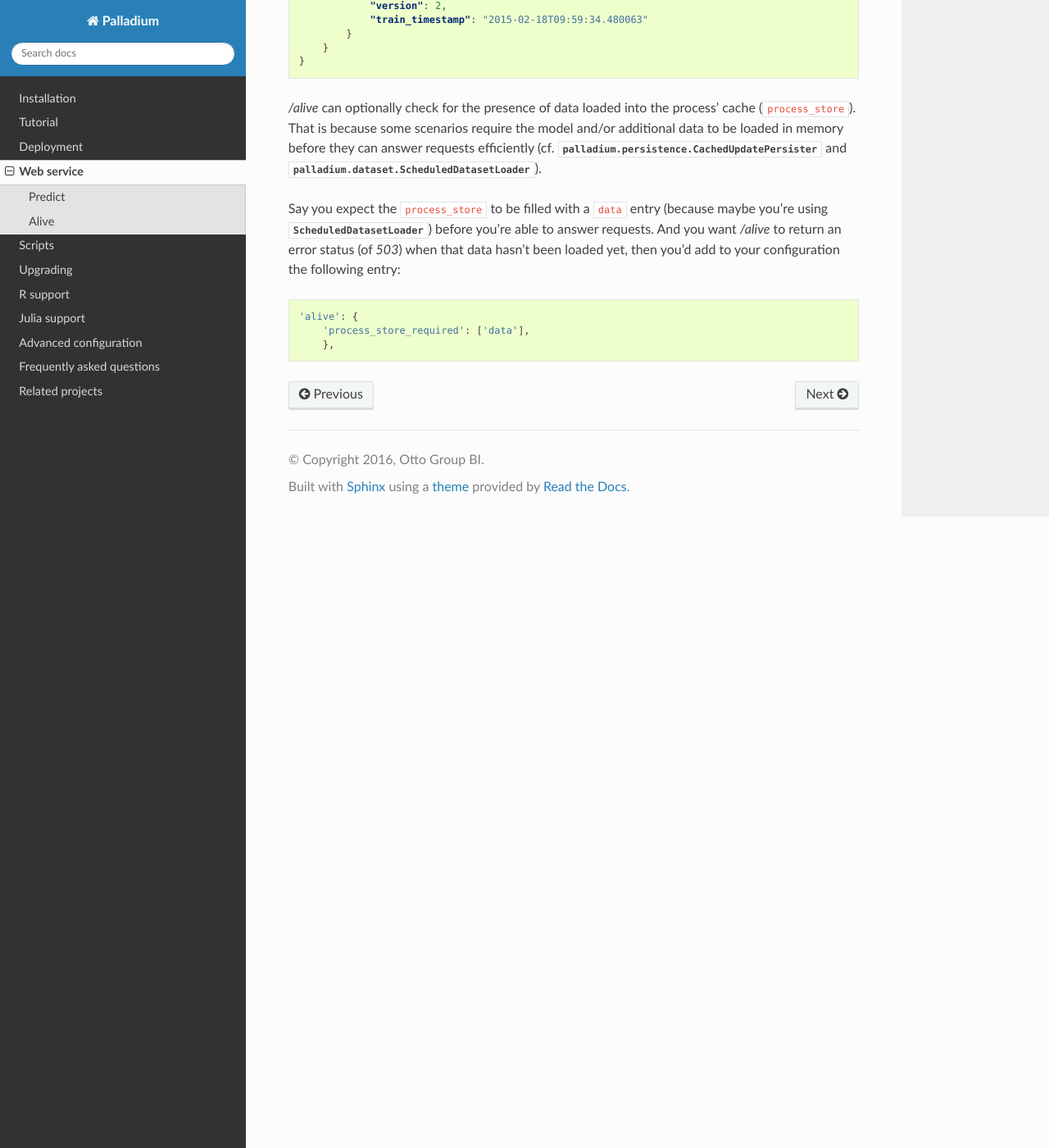
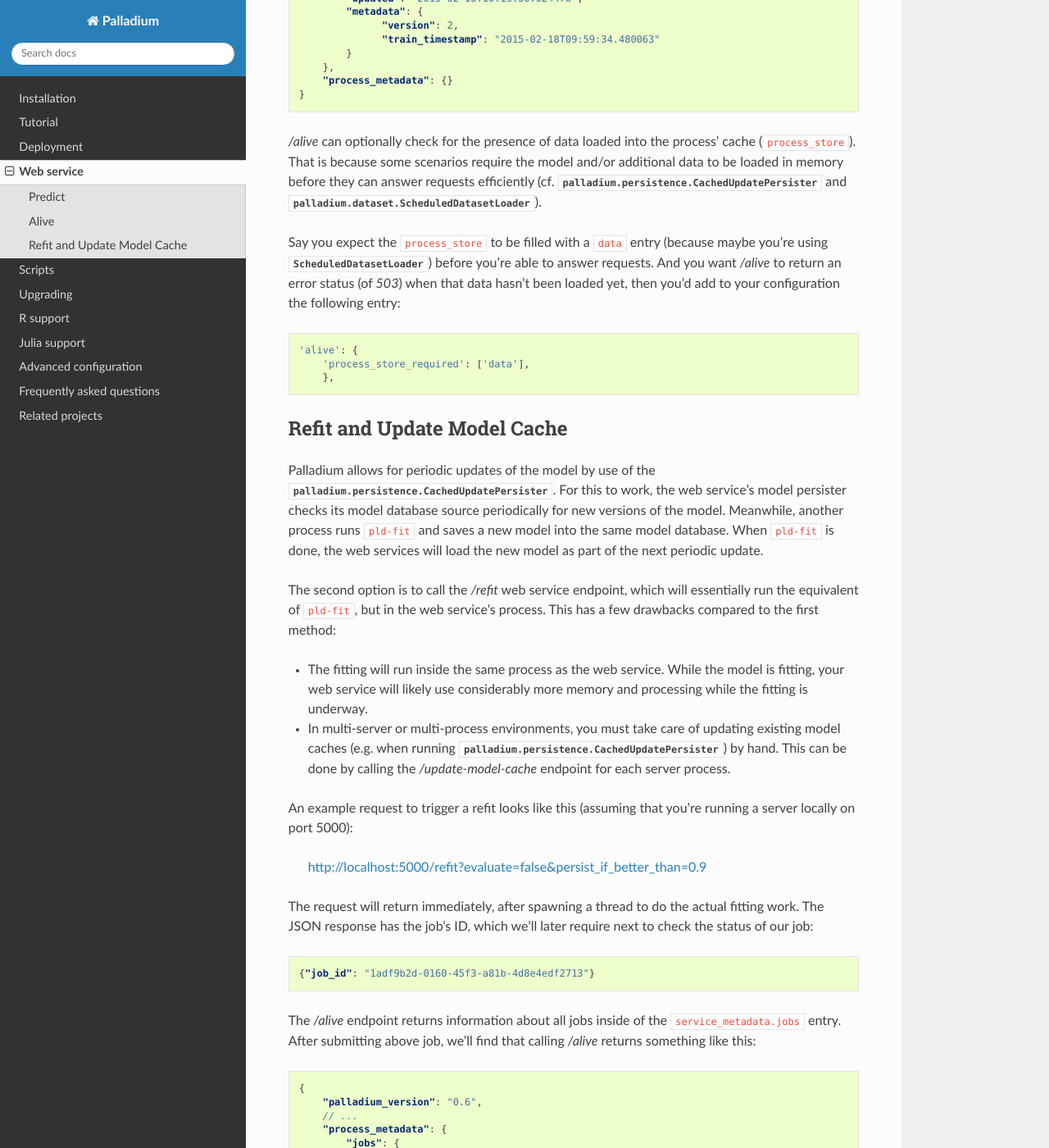
Before and after one commit to ottogroup/palladium, a Sphinx documentation site: the page built from docs/user/web-service.rst, in a window 1280 px wide and 1400 px high, scrolled down 2687 px. Shown: the whole window at 82% size. Built offline with Sphinx 7.4.7 and the Read the Docs theme 2.0.0, drawn with Linux system fonts in a browser that asks for light colours; pages that are not in the unit, such as notebooks, are missing from menus; some of the changed text lies outside the part shown.

Commit message:
Add '/update-model-cache' and docs on how to use it and '/refit'

```diff
--- a/docs/user/web-service.rst
+++ b/docs/user/web-service.rst
@@ -137,16 +137,17 @@ entry. Here is an example for the Iris service:
       "palladium_version": "0.6",
       "service_metadata": {
           "service_name": "iris",
-	  "service_version": "0.1"
+          "service_version": "0.1"
       },
       "memory_usage": 78,
       "model": {
           "updated": "2015-02-18T10:13:50.024478",
-	  "metadata": {
-	      "version": 2,
-	      "train_timestamp": "2015-02-18T09:59:34.480063"
-	  }
-      }
+          "metadata": {
+                "version": 2,
+                "train_timestamp": "2015-02-18T09:59:34.480063"
+          }
+      },
+      "process_metadata": {}
   }
 
 */alive* can optionally check for the presence of data loaded into the
@@ -168,3 +169,77 @@ configuration the following entry:
     'alive': {
         'process_store_required': ['data'],
         },
+
+Refit and Update Model Cache
+----------------------------
+
+Palladium allows for periodic updates of the model by use of the
+:class:`palladium.persistence.CachedUpdatePersister`.  For this to
+work, the web service's model persister checks its model database
+source periodically for new versions of the model.  Meanwhile, another
+process runs ``pld-fit`` and saves a new model into the same model
+database.  When ``pld-fit`` is done, the web services will load the
+new model as part of the next periodic update.
+
+The second option is to call the */refit* web service endpoint, which
+will essentially run the equivalent of ``pld-fit``, but in the web
+service's process.  This has a few drawbacks compared to the first
+method:
+
+- The fitting will run inside the same process as the web service.
+  While the model is fitting, your web service will likely use
+  considerably more memory and processing while the fitting is
+  underway.
+
+- In multi-server or multi-process environments, you must take care of
+  updating existing model caches (e.g. when running
+  :class:`palladium.persistence.CachedUpdatePersister`) by hand.  This
+  can be done by calling the */update-model-cache* endpoint for each
+  server process.
+
+An example request to trigger a refit looks like this (assuming that
+you're running a server locally on port 5000):
+
+  http://localhost:5000/refit?evaluate=false&persist_if_better_than=0.9
+
+The request will return immediately, after spawning a thread to do the
+actual fitting work.  The JSON response has the job's ID, which we'll
+later require next to check the status of our job:
+
+.. code-block:: json
+
+  {"job_id": "1adf9b2d-0160-45f3-a81b-4d8e4edf2713"}
+
+The */alive* endpoint returns information about all jobs inside of the
+``service_metadata.jobs`` entry.  After submitting above job, we'll
+find that calling */alive* returns something like this:
+
+.. code-block:: json
+
+  {
+      "palladium_version": "0.6",
+      // ...
+      "process_metadata": {
+          "jobs": {
+              "1adf9b2d-0160-45f3-a81b-4d8e4edf2713": {
+                  "func": "<fit function>",
+                  "info": "<MyModel>",
+                  "started": "2018-04-09 09:44:52.660732",
+                  "status": "finished",
+                  "thread": 139693771835136
+              }
+          }
+      }
+  }
+
+The ``finished`` status indicates that the job was successfully
+completed.  ``info`` contains a string representation of the
+function's return value.
+
+When using a cached persister, you may also want to run the
+*/update-model-cache* endpoint, which runs another job asynchronously,
+the same way that */refit* does, that is, by returning an id and
+storing information about the job inside of ``process_metadata``.
+*/update-model-cache* will update the cache of any caching model
+persisters, such as
+:class:`palladium.persistence.CachedUpdatePersister`.
```
Also changed, not shown: 3 other files.
